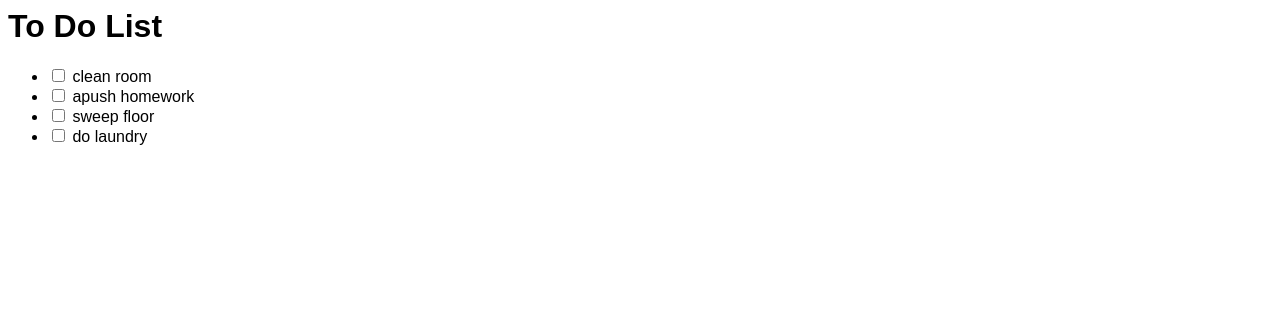
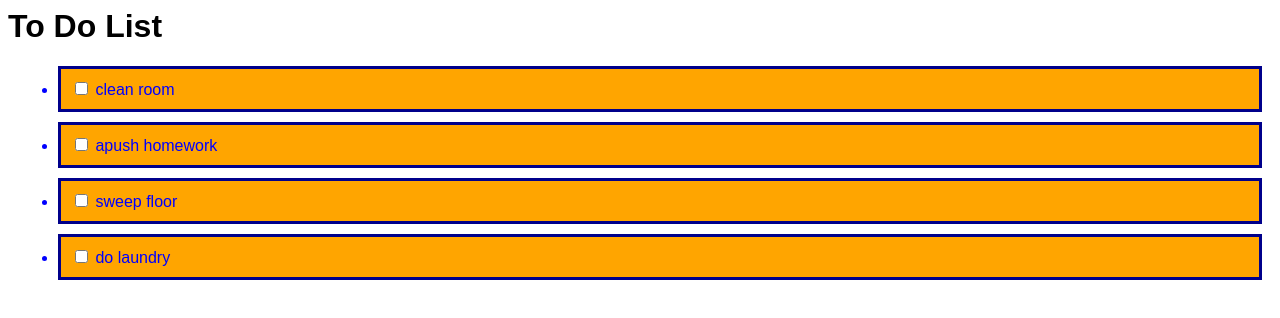
Before and after one commit to kwright29/TodoApp_Front_End, a plain HTML site: page index.html in a window 1280 px wide. Drawn offline with Linux system fonts and the light colour scheme.

Commit message:
colorswcode

```diff
--- a/index.css
+++ b/index.css
@@ -1,5 +1,10 @@
 html {
     font-family: fantasy;
-
-
 }
+li {
+  background-color: orange;
+  color: blue;
+  padding: 10px;
+  border: 3px solid darkblue;
+  margin: 10px;
+}
```
